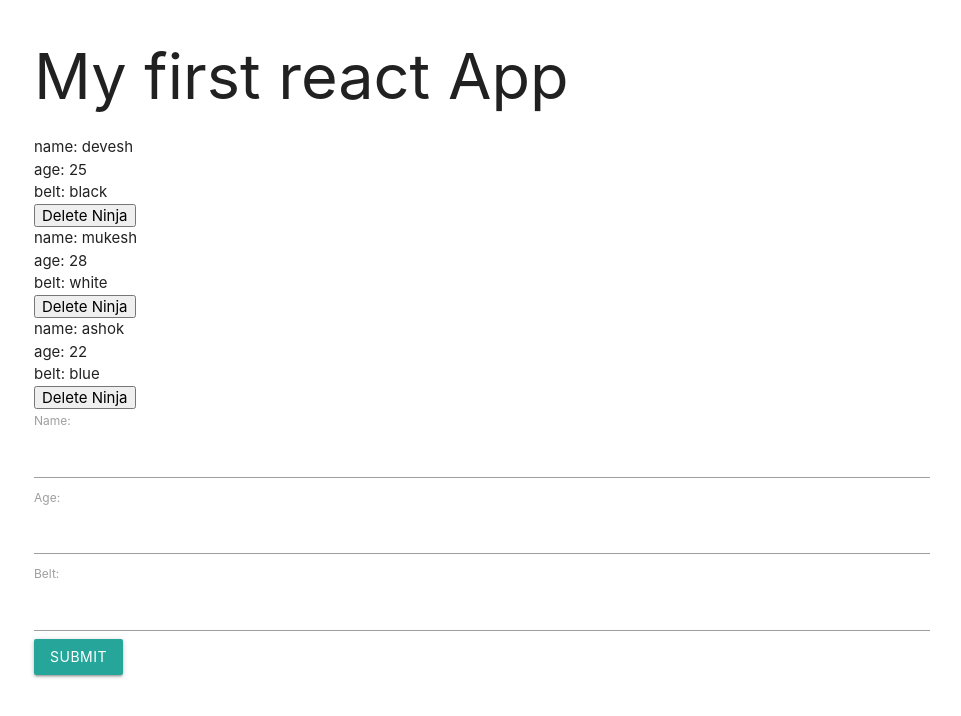
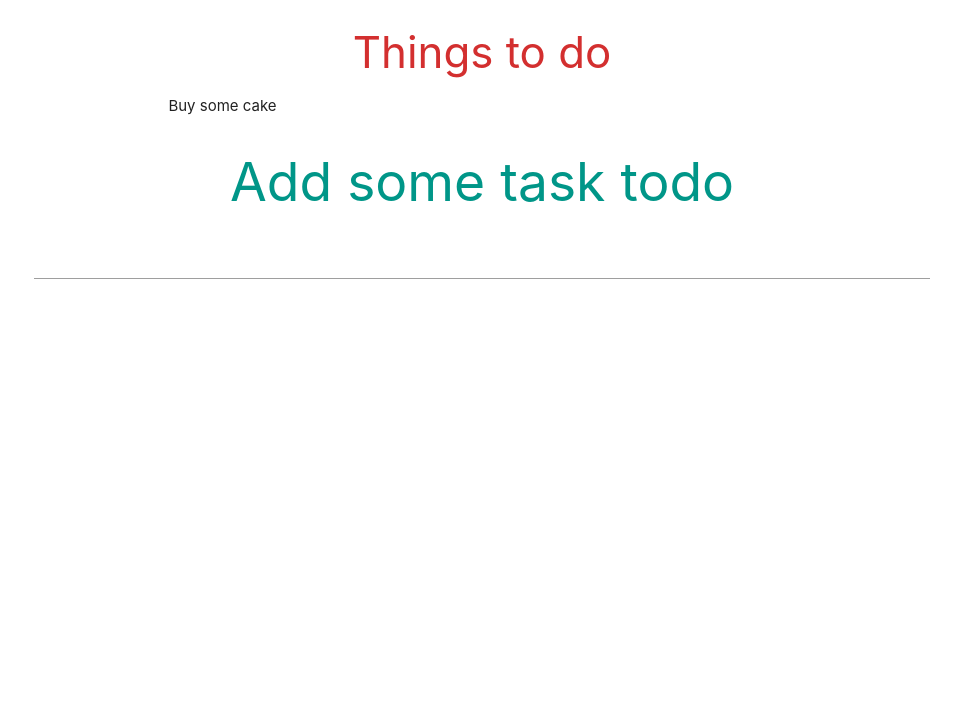
Before and after one commit to deveshdron/reactRedux-Shuan, a React (Create React App) app: page / in a window 1280 px wide. Shown: the top 716 px of the page, without its empty margins (158-1119 px from the left). Built offline with nearby package versions, Linux system fonts and the light colour scheme.

Commit message:
added app.js todo.js and addTodo.js

```diff
--- a/src/AddNinja.js
+++ /dev/null
@@ -1,34 +0,0 @@
-import React, { Component } from "react";
-
-class AddNinja extends Component {
-  state = {
-    name: null,
-    age: null,
-    belt: null,
-  };
-
-  handleChange = (e) => {
-    this.setState({ [e.target.id]: e.target.value });
-  };
-
-  handleSubmit = (e) => {
-    e.preventDefault();
-    this.props.addNinja(this.state);
-  };
-
-  render() {
-    return (
-      <form onSubmit={this.handleSubmit}>
-        <label htmlFor="name">Name:</label>
-        <input type="text" id="name" onChange={this.handleChange} />
-        <label htmlFor="name">Age:</label>
-        <input type="text" id="age" onChange={this.handleChange} />
-        <label htmlFor="name">Belt:</label>
-        <input type="text" id="belt" onChange={this.handleChange} />
-        <button className="btn waves-effect">Submit</button>
-      </form>
-    );
-  }
-}
-
-export default AddNinja;
--- /dev/null
+++ b/src/AddTodo.js
@@ -0,0 +1,29 @@
+import React, { Component } from "react";
+import Todo from "./Todos";
+
+class AddTodo extends Component {
+  state = {
+    Todos: [{ id: "1", content: "Buy some milk" }],
+  };
+
+  handleSubmit = (e) => {
+    let newTodo = [
+      ...this.Todos,
+      { id: Math.random(), content: e.target.value },
+    ];
+    this.setState(newTodo);
+  };
+
+  render() {
+    return (
+      <div>
+        <h2 className="teal-text center">Add some task todo</h2>
+        <form onSubmit={this.handleSubmit}>
+          <input type="text" />
+        </form>
+      </div>
+    );
+  }
+}
+
+export default AddTodo;
--- a/src/App.js
+++ b/src/App.js
@@ -1,40 +1,18 @@
 import React, { Component } from "react";
-import Ninjas from "./Ninjas";
-import AddNinja from "./AddNinja";
+import AddTodo from "./AddTodo.js";
+import Todo from "./Todos.js";
 
 class App extends Component {
   state = {
-    ninjas: [
-      { name: "devesh", age: "25", belt: "black", id: "1" },
-      { name: "mukesh", age: "28", belt: "white", id: "2" },
-      { name: "ashok", age: "22", belt: "blue", id: "3" },
-    ],
+    Todos: [{ id: "1", content: "Buy some cake" }],
   };
-
-  addNinja = (ninja) => {
-    ninja.id = Math.random();
-    let ninjas = [...this.state.ninjas, ninja];
-    this.setState({ ninjas: ninjas });
-  };
-
-  deleteNinja = (id) => {
-    let ninjas = this.state.ninjas.filter((ninja) => {
-      return ninja.id !== id;
-    });
-    this.setState({ ninjas: ninjas });
-  };
-
   render() {
     return (
-      <div className="App">
-        <h1>My first react App</h1>
-        <Ninjas ninjas={this.state.ninjas} deleteNinja={this.deleteNinja} />
-        <div>
-          <AddNinja addNinja={this.addNinja} />
-        </div>
+      <div>
+        <Todo todos={this.state.Todos} />
+        <AddTodo />
       </div>
     );
   }
 }
-
 export default App;
--- a/src/Ninjas.js
+++ /dev/null
@@ -1,24 +0,0 @@
-import React from "react";
-
-const Ninjas = ({ ninjas, deleteNinja }) => {
-  const ninjaList = ninjas.map((ninja) => {
-    return (
-      <div className="ninja-list" key={ninja.id}>
-        <div>name: {ninja.name}</div>
-        <div>age: {ninja.age}</div>
-        <div>belt: {ninja.belt}</div>
-        <button
-          onClick={() => {
-            deleteNinja(ninja.id);
-          }}
-        >
-          Delete Ninja
-        </button>
-      </div>
-    );
-  });
-
-  return ninjaList;
-};
-
-export default Ninjas;
--- /dev/null
+++ b/src/Todos.js
@@ -0,0 +1,18 @@
+import React from "react";
+
+const Todo = ({ todos }) => {
+  const todoList = todos.map((todo) => {
+    return <div key={todo.id}>{todo.content}</div>;
+  });
+
+  return (
+    <div className="container">
+      <div>
+        <h3 className="red-text text-darken-2 center">Things to do</h3>
+      </div>
+      {todoList}
+    </div>
+  );
+};
+
+export default Todo;
```
